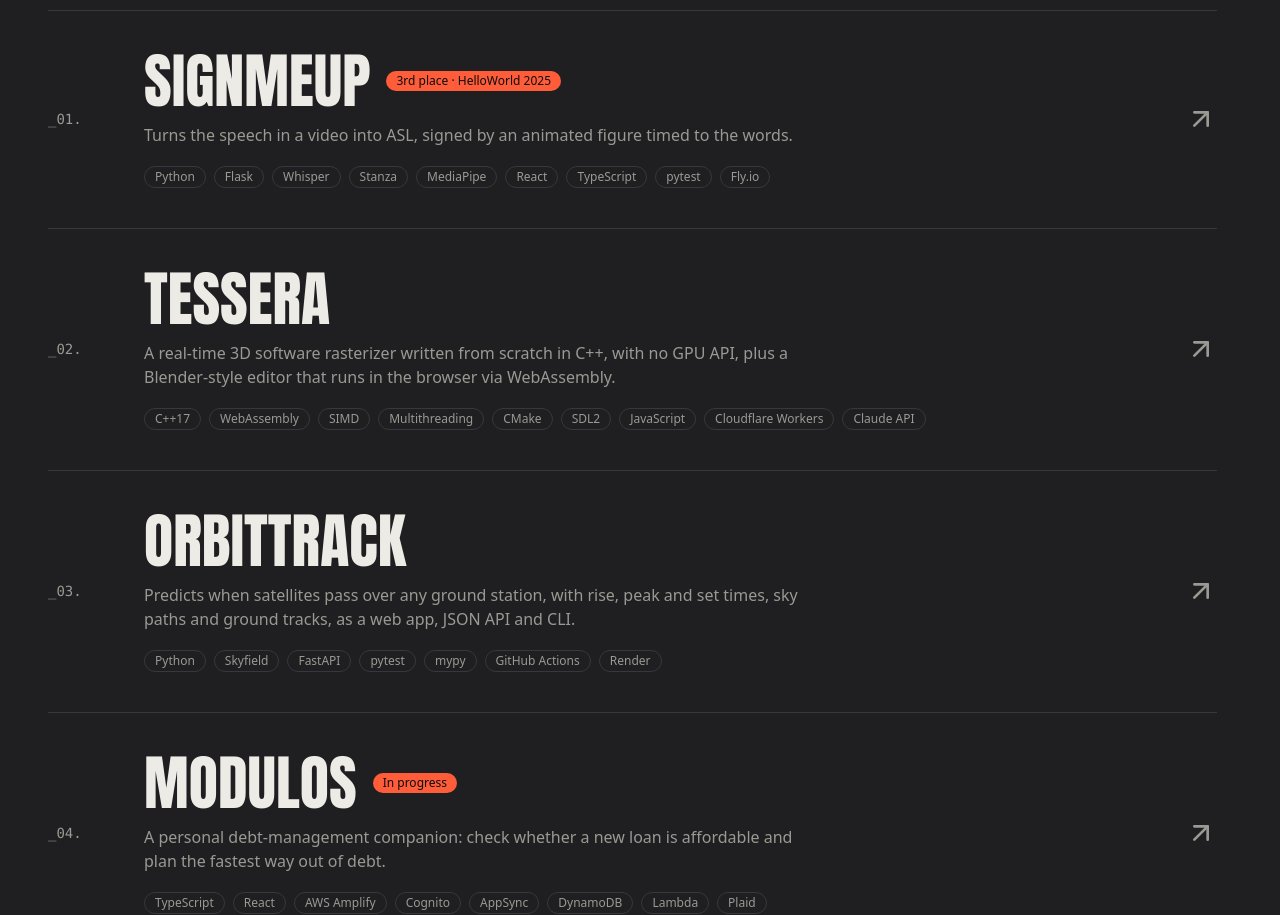
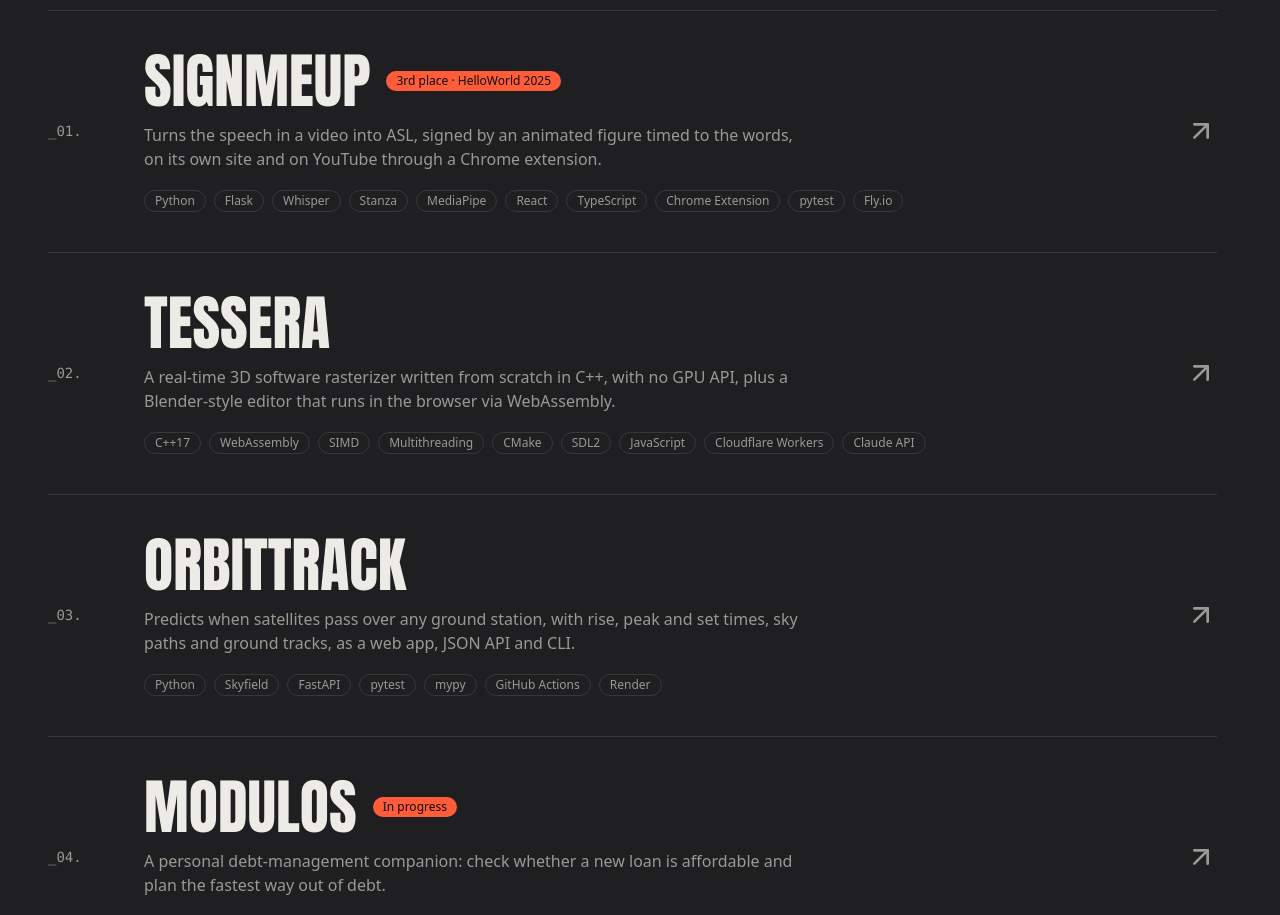
Before and after one commit to Xenon757/portfolio, a Next.js app: page / in a window 1280 px wide. Shown: the part 1120-2035 px from the top of the page. Built offline with nearby package versions, Linux system fonts and the light colour scheme; no server answers.

Commit message:
content: add SignMeUp's Chrome extension and updated test counts

```diff
--- a/src/data/projects.ts
+++ b/src/data/projects.ts
@@ -44,12 +44,16 @@ export const projects: Project[] = [
     slug: "signmeup",
     name: "SignMeUp",
     tagline:
-      "Turns the speech in a video into ASL, signed by an animated figure timed to the words.",
-    tags: ["Python", "Flask", "Whisper", "Stanza", "MediaPipe", "React", "TypeScript", "pytest", "Fly.io"],
+      "Turns the speech in a video into ASL, signed by an animated figure timed to the words, on its own site and on YouTube through a Chrome extension.",
+    tags: ["Python", "Flask", "Whisper", "Stanza", "MediaPipe", "React", "TypeScript", "Chrome Extension", "pytest", "Fly.io"],
     award: "3rd place · HelloWorld 2025",
     live: "https://signmeup.fly.dev/",
     source: "https://github.com/Xenon757/SignMeUp",
     links: [
+      {
+        label: "Chrome Web Store",
+        href: "https://chromewebstore.google.com/detail/signmeup-asl-for-youtube/jehdimfnbbfahecpbdlchaciioibpkkp",
+      },
       { label: "Original team repo", href: "https://github.com/ShlokShar/SignMeUp" },
       { label: "Devpost", href: "https://devpost.com/software/signmeup-the-asl-subtitle" },
     ],
@@ -73,6 +77,7 @@ export const projects: Project[] = [
       "Since then: upload a video or audio file and SignMeUp transcribes it with word timings, translates each sentence with ASL grammar rules, and signs it with a 2D animated figure in a corner of the video, like a TV interpreter.",
       "A demo that signs “Me at the zoo” (the first YouTube video) without uploading anything, and a compare page that plays any word's animation next to its source dictionary video.",
       "“Optimize for ASL,” which slows the video just enough that the signs fit comfortably.",
+      "A Chrome extension, published on the Chrome Web Store, that signs whatever YouTube video you're watching from its own English captions, with the signer in a corner of YouTube's player.",
     ],
     how: [
       {
@@ -88,17 +93,21 @@ export const projects: Project[] = [
         body: "When speech is slow enough, each sign starts within half a second of its word. In fast stretches it works like closed captions: a sentence's signs share the time until the next sentence, played at 1.5× and up to 3× when needed.",
       },
       {
+        title: "Signing two-hour videos on YouTube",
+        body: "Transcribing a long video before it plays isn't an option, so the extension never does. It reads the video's own captions (auto-generated ones time each word), and the server signs one minute at a time starting where you are, keeping up to four minutes ahead and starting over after a seek. Every one of the 3,509 Signbank signs with a video is animated ahead of time, and signed chunks are cached on the server, so a popular video is only translated once.",
+      },
+      {
         title: "Fixing a path-traversal bug",
         body: "The original upload handler used the uploaded filename as the file path, so a name like ../../app.py could write outside the upload folder. Uploads now get random storage names, size and type limits, and are deleted after processing, with a regression test for the exploit.",
       },
       {
         title: "Shipping it",
-        body: "A Docker image bakes in the Whisper, Stanza, and MediaPipe models and runs on Fly.io, deployed by GitHub Actions after the Python and frontend tests pass. Models load at startup and the 858 signs for the most common English words are animated ahead of time, so uploads don't wait on cold starts. 130 Python tests and 11 frontend tests run offline.",
+        body: "A Docker image bakes in the Whisper, Stanza, and MediaPipe models and runs on Fly.io, deployed by GitHub Actions after the Python and frontend tests pass. Models load at startup and the 858 signs for the most common English words are animated ahead of time, so uploads don't wait on cold starts. 149 Python tests and 21 TypeScript tests for the site and the extension run offline.",
       },
     ],
     role: [
       "Member of the hackathon team that built the original version.",
-      "After the hackathon, continued it on my own: fixed the path-traversal vulnerability and hardened uploads, split the pipeline into tested modules, built the animated signer and its timing, reworked the translation rules, rebuilt the frontend in React and TypeScript, and set up Docker, Fly.io, and CI/CD.",
+      "After the hackathon, continued it on my own: fixed the path-traversal vulnerability and hardened uploads, split the pipeline into tested modules, built the animated signer and its timing, reworked the translation rules, rebuilt the frontend in React and TypeScript, built and published the Chrome extension, and set up Docker, Fly.io, and CI/CD.",
     ],
     // Aadi (Oct 2026): fine as is — team credited as a group, no "What's next".
     next: [],
```
Also changed, not shown: 1 other file (tests, documents, lock files or other folders).
